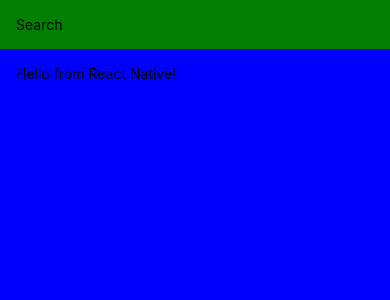
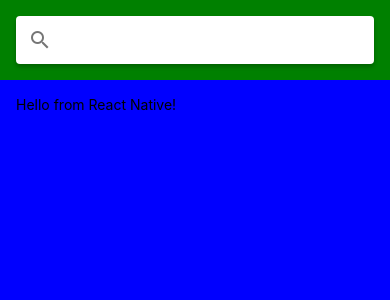
Before and after one commit to GerardCod/restaurants-to-go, a React Native app: screen / in a window 390 px wide. Shown: the top 300 px of the page. Built offline with nearby package versions, Linux system fonts and the light colour scheme.

Commit message:
add: Adding restauran-info.component.js file to features/restaurants/components folder

```diff
--- a/App.js
+++ b/App.js
@@ -1,15 +1,22 @@
-import React from 'react';
-import { Platform, SafeAreaView, StatusBar } from 'react-native';
-import RestaurantsScreen from './src/features/restaurants/screens/restaurants.screen';
-import { StatusBar as ExpoStatusBar } from 'expo-status-bar';
+import React from "react";
+import { Platform, SafeAreaView, StatusBar, StyleSheet } from "react-native";
+import RestaurantsScreen from "./src/features/restaurants/screens/restaurants.screen";
+import { StatusBar as ExpoStatusBar } from "expo-status-bar";
 
-const isAndroid = Platform.OS === 'android';
+const isAndroid = Platform.OS === "android";
 
 export default function App() {
   return (
-    <SafeAreaView style={{ paddingTop: isAndroid ? StatusBar.currentHeight : 0, flex: 1 }}>
+    <SafeAreaView style={styles.safeArea}>
       <RestaurantsScreen />
       <ExpoStatusBar style="auto" />
     </SafeAreaView>
   );
 }
+
+const styles = StyleSheet.create({
+  safeArea: {
+    paddingTop: StatusBar.currentHeight,
+    flex: 1,
+  },
+});
--- a/babel.config.js
+++ b/babel.config.js
@@ -1,11 +1,11 @@
-module.exports = function(api) {
+module.exports = function (api) {
   api.cache(true);
   return {
-    presets: ['babel-preset-expo'],
+    presets: ["babel-preset-expo"],
     env: {
       production: {
-        plugins: ['react-native-paper/babel'],
-      }
-    }
+        plugins: ["react-native-paper/babel"],
+      },
+    },
   };
 };
--- a/src/features/restaurants/screens/restaurants.screen.js
+++ b/src/features/restaurants/screens/restaurants.screen.js
@@ -1,12 +1,12 @@
-import React, { Fragment } from 'react';
-import { View, StyleSheet, Text } from 'react-native';
+import React, { Fragment } from "react";
+import { View, StyleSheet, Text } from "react-native";
+import { Searchbar } from "react-native-paper";
 
 export default function RestaurantsScreen() {
-
   return (
     <Fragment>
-      <View style={{ padding: 16, backgroundColor: 'green' }}>
-        <Text>Search</Text>
+      <View style={styles.searchBar}>
+        <Searchbar />
       </View>
       <View style={styles.container}>
         <Text>Hello from React Native!</Text>
@@ -18,7 +18,11 @@ export default function RestaurantsScreen() {
 const styles = StyleSheet.create({
   container: {
     flex: 1,
-    backgroundColor: 'blue',
+    backgroundColor: "blue",
     padding: 16,
-  }
-})
+  },
+  searchBar: {
+    padding: 16,
+    backgroundColor: "green",
+  },
+});
```
Also changed, not shown: src/features/restaurants/components/restaurant-info.component.js (added), 1 other file (tests, documents, lock files or other folders).
